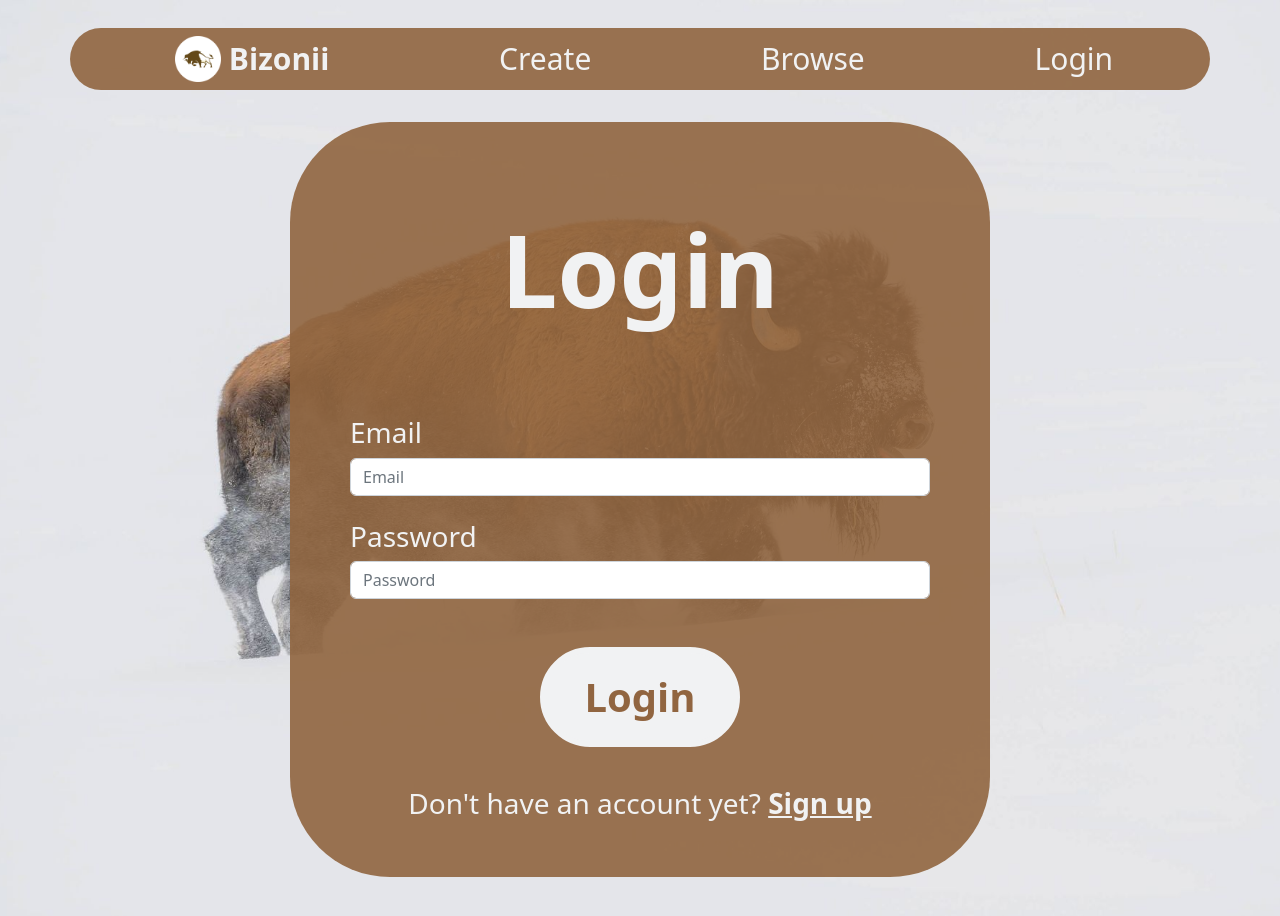
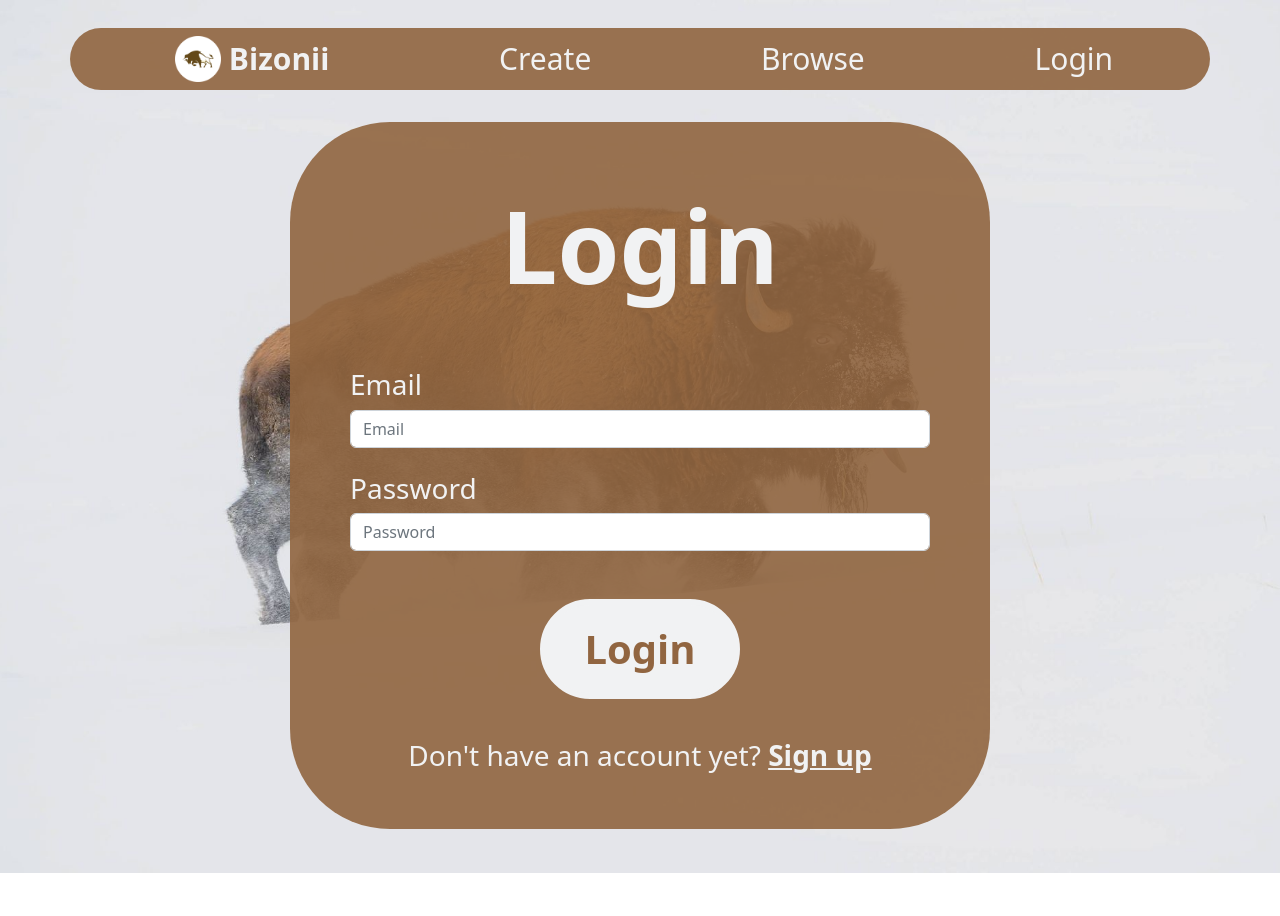
Before and after one commit to Olar-Alex-Student/Front-End, a React (Vite) app: page /login in a window 1280 px wide. Shown: the top 916 px of the page. After the commit the page ends 873 px from the top, so only its background shows below. Built offline with nearby package versions, Linux system fonts and the light colour scheme.

Commit message:
removed extra padding

```diff
--- a/src/components/Login.jsx
+++ b/src/components/Login.jsx
@@ -53,7 +53,7 @@ export const Login = () => {
         </Alert>
         : null}
       <div className='box bg-primary p-5 d-flex justify-content-center align-items-center flex-column gap-5'>
-        <div className='title d-flex justify-content-center text-secondary fw-bold p-4'>
+        <div className='title d-flex justify-content-center text-secondary fw-bold'>
           Login
         </div>
         <Container>
--- a/src/components/Signup.jsx
+++ b/src/components/Signup.jsx
@@ -56,7 +56,7 @@ export const Signup = () => {
         </Alert>
         : null}
       <div className='box bg-primary p-5 d-flex justify-content-center align-items-center flex-column gap-5'>
-        <div className='title d-flex justify-content-center text-secondary fw-bold p-4'>Signup</div>
+        <div className='title d-flex justify-content-center text-secondary fw-bold'>Signup</div>
         <Container>
           <form onSubmit={handleSubmit}>
             <div className="form-group">
```
